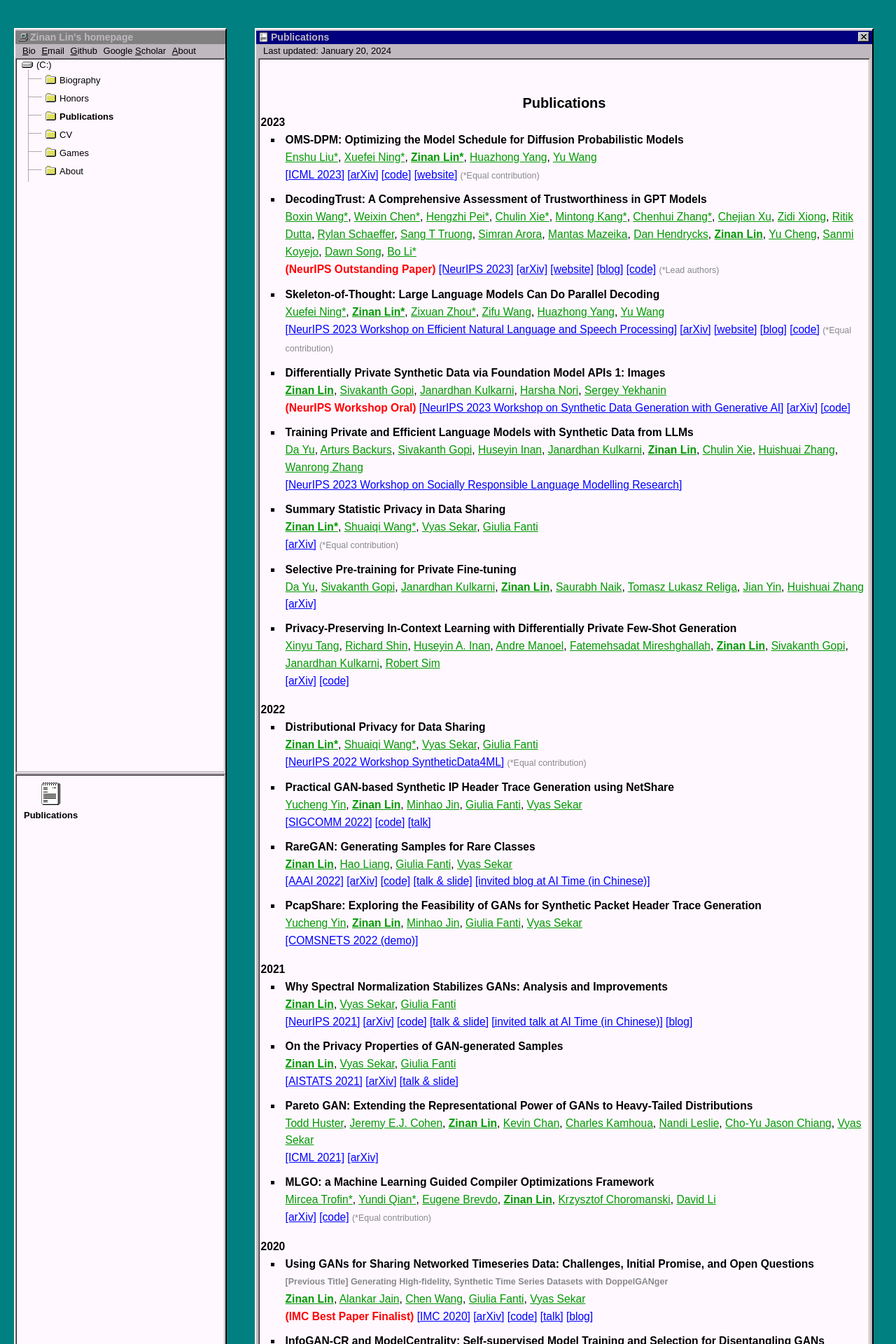
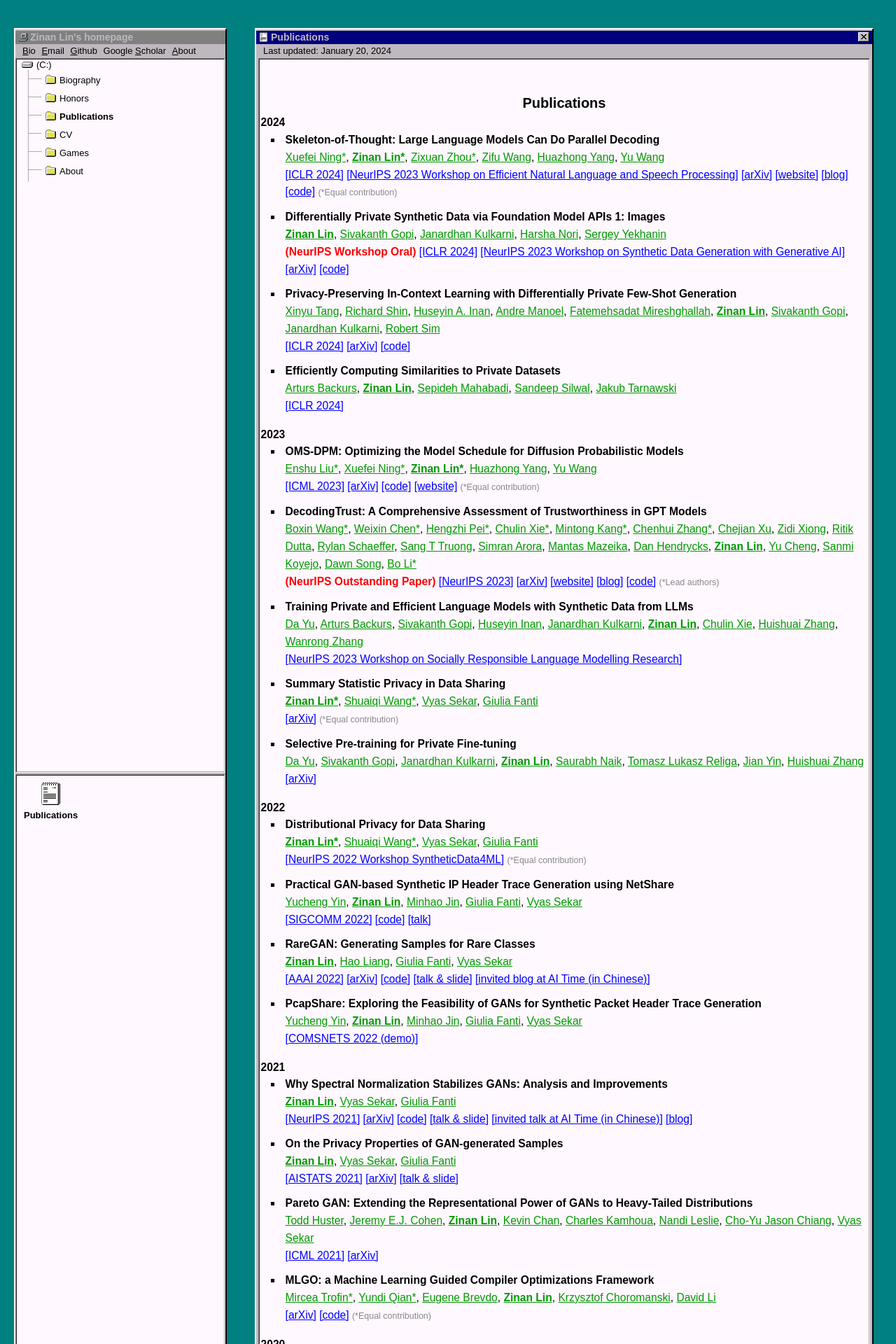
Before and after one commit to fjxmlzn/fjxmlzn.github.io, a Jekyll site: the page built from _publications/publications.html, in a window 1280 px wide. Shown: the top 1920 px of the page at 70% size. Built offline with Jekyll 4.4.1, drawn with Linux system fonts in a browser that asks for light colours.

Commit message:
update publications

```diff
--- a/_publications/publications.html
+++ b/_publications/publications.html
@@ -66,6 +66,102 @@ permalink: /publications/index.html
 </style>
 
 <h1><center>Publications</center></h1>
+
+
+<span class="publication_year">2024</span>
+<ul>
+    <li class='publication_li'>
+        <span class='publication_title'>Skeleton-of-Thought: Large Language Models Can Do Parallel Decoding</span>
+        <span class="publication_author">
+            <a href="#">Xuefei Ning*</a>,
+            <span class="publication_me"><a href="https://zinanlin.me/" target="_blank">Zinan Lin*</a></span>,
+            <a href="#">Zixuan Zhou*</a>,
+            <a href="#">Zifu Wang</a>,
+            <a href="#">Huazhong Yang</a>,
+            <a href="#">Yu Wang</a>
+        </span>
+        <span class='publication_journal'>
+            <a href="https://openreview.net/forum?id=mqVgBbNCm9" target="_blank">[ICLR 2024]</a>
+        </span>
+        <span class='publication_journal'>
+            <a href="#" target="_blank">[NeurIPS 2023 Workshop on Efficient Natural Language and Speech Processing]</a>
+        </span>
+        <span class='publication_journal'>
+            <a href="https://arxiv.org/abs/2307.15337" target="_blank">[arXiv]</a>
+        </span>
+        <span class='publication_journal'>
+            <a href="https://sites.google.com/view/sot-llm/home" target="_blank">[website]</a>
+        </span>
+        <span class='publication_journal'>
+            <a href="https://www.microsoft.com/en-us/research/blog/skeleton-of-thought-parallel-decoding-speeds-up-and-improves-llm-output/" target="_blank">[blog]</a>
+        </span>
+        <span class='publication_journal'>
+            <a href="https://github.com/imagination-research/sot" target="_blank">[code]</a>
+        </span>
+        <span class="publication_note">(*Equal contribution)</span>
+    </li>
+    <li class='publication_li'>
+        <span class='publication_title'>Differentially Private Synthetic Data via Foundation Model APIs 1: Images</span>
+        <span class="publication_author">
+            <span class="publication_me"><a href="https://zinanlin.me/" target="_blank">Zinan Lin</a></span>,
+            <a href="#">Sivakanth Gopi</a>,
+            <a href="#">Janardhan Kulkarni</a>,
+            <a href="#">Harsha Nori</a>,
+            <a href="#">Sergey Yekhanin</a>
+        </span>
+        <span class="publication_award">
+            (NeurIPS Workshop Oral)
+        </span>
+        <span class='publication_journal'>
+            <a href="https://openreview.net/forum?id=YEhQs8POIo" target="_blank">[ICLR 2024]</a>
+        </span>
+        <span class='publication_journal'>
+            <a href="#" target="_blank">[NeurIPS 2023 Workshop on Synthetic Data Generation with Generative AI]</a>
+        </span>
+        <span class='publication_journal'>
+            <a href="https://arxiv.org/abs/2305.15560" target="_blank">[arXiv]</a>
+        </span>
+        <span class='publication_journal'>
+            <a href="https://github.com/microsoft/DPSDA" target="_blank">[code]</a>
+        </span>
+    </li>
+    <li class='publication_li'>
+        <span class='publication_title'>Privacy-Preserving In-Context Learning with Differentially Private Few-Shot Generation</span>
+        <span class="publication_author">
+            <a href="#">Xinyu Tang</a>,
+            <a href="#">Richard Shin</a>,
+            <a href="#">Huseyin A. Inan</a>,
+            <a href="#">Andre Manoel</a>,
+            <a href="#">Fatemehsadat Mireshghallah</a>,
+            <span class="publication_me"><a href="https://zinanlin.me/" target="_blank">Zinan Lin</a></span>,
+            <a href="#">Sivakanth Gopi</a>,
+            <a href="#">Janardhan Kulkarni</a>,
+            <a href="#">Robert Sim</a>
+        </span>
+        <span class='publication_journal'>
+            <a href="https://openreview.net/forum?id=oZtt0pRnOl" target="_blank">[ICLR 2024]</a>
+        </span>
+        <span class='publication_journal'>
+            <a href="https://arxiv.org/abs/2309.11765" target="_blank">[arXiv]</a>
+        </span>
+        <span class='publication_journal'>
+            <a href="https://github.com/microsoft/dp-few-shot-generation" target="_blank">[code]</a>
+        </span>
+    </li>
+    <li class='publication_li'>
+        <span class='publication_title'>Efficiently Computing Similarities to Private Datasets</span>
+        <span class="publication_author">
+            <a href="#">Arturs Backurs</a>,
+            <span class="publication_me"><a href="https://zinanlin.me/" target="_blank">Zinan Lin</a></span>,
+            <a href="#">Sepideh Mahabadi</a>,
+            <a href="#">Sandeep Silwal</a>,
+            <a href="#">Jakub Tarnawski</a>
+        </span>
+        <span class='publication_journal'>
+            <a href="https://openreview.net/forum?id=HMe5CJv9dQ" target="_blank">[ICLR 2024]</a>
+        </span>
+    </li>
+</ul>
 
 <span class="publication_year">2023</span>
 <ul>
@@ -136,55 +232,6 @@ permalink: /publications/index.html
         <span class="publication_note">(*Lead authors)</span>
     </li>
     <li class='publication_li'>
-        <span class='publication_title'>Skeleton-of-Thought: Large Language Models Can Do Parallel Decoding</span>
-        <span class="publication_author">
-            <a href="#">Xuefei Ning*</a>,
-            <span class="publication_me"><a href="https://zinanlin.me/" target="_blank">Zinan Lin*</a></span>,
-            <a href="#">Zixuan Zhou*</a>,
-            <a href="#">Zifu Wang</a>,
-            <a href="#">Huazhong Yang</a>,
-            <a href="#">Yu Wang</a>
-        </span>
-        <span class='publication_journal'>
-            <a href="#" target="_blank">[NeurIPS 2023 Workshop on Efficient Natural Language and Speech Processing]</a>
-        </span>
-        <span class='publication_journal'>
-            <a href="https://arxiv.org/abs/2307.15337" target="_blank">[arXiv]</a>
-        </span>
-        <span class='publication_journal'>
-            <a href="https://sites.google.com/view/sot-llm/home" target="_blank">[website]</a>
-        </span>
-        <span class='publication_journal'>
-            <a href="https://www.microsoft.com/en-us/research/blog/skeleton-of-thought-parallel-decoding-speeds-up-and-improves-llm-output/" target="_blank">[blog]</a>
-        </span>
-        <span class='publication_journal'>
-            <a href="https://github.com/imagination-research/sot" target="_blank">[code]</a>
-        </span>
-        <span class="publication_note">(*Equal contribution)</span>
-    </li>
-    <li class='publication_li'>
-        <span class='publication_title'>Differentially Private Synthetic Data via Foundation Model APIs 1: Images</span>
-        <span class="publication_author">
-            <span class="publication_me"><a href="https://zinanlin.me/" target="_blank">Zinan Lin</a></span>,
-            <a href="#">Sivakanth Gopi</a>,
-            <a href="#">Janardhan Kulkarni</a>,
-            <a href="#">Harsha Nori</a>,
-            <a href="#">Sergey Yekhanin</a>
-        </span>
-        <span class="publication_award">
-            (NeurIPS Workshop Oral)
-        </span>
-        <span class='publication_journal'>
-            <a href="#" target="_blank">[NeurIPS 2023 Workshop on Synthetic Data Generation with Generative AI]</a>
-        </span>
-        <span class='publication_journal'>
-            <a href="https://arxiv.org/abs/2305.15560" target="_blank">[arXiv]</a>
-        </span>
-        <span class='publication_journal'>
-            <a href="https://github.com/microsoft/DPSDA" target="_blank">[code]</a>
-        </span>
-    </li>
-    <li class='publication_li'>
         <span class='publication_title'>Training Private and Efficient Language Models with Synthetic Data from LLMs</span>
         <span class="publication_author">
             <a href="#">Da Yu</a>,
@@ -198,7 +245,7 @@ permalink: /publications/index.html
             <a href="#">Wanrong Zhang</a>
         </span>
         <span class='publication_journal'>
-            <a href="#" target="_blank">[NeurIPS 2023 Workshop on Socially Responsible Language Modelling Research]</a>
+            <a href="https://openreview.net/forum?id=FKwtKzglFb" target="_blank">[NeurIPS 2023 Workshop on Socially Responsible Language Modelling Research]</a>
         </span>
     </li>
     <li class='publication_li'>
@@ -228,26 +275,6 @@ permalink: /publications/index.html
         </span>
         <span class='publication_journal'>
             <a href="https://arxiv.org/abs/2305.13865" target="_blank">[arXiv]</a>
-        </span>
-    </li>
-    <li class='publication_li'>
-        <span class='publication_title'>Privacy-Preserving In-Context Learning with Differentially Private Few-Shot Generation</span>
-        <span class="publication_author">
-            <a href="#">Xinyu Tang</a>,
-            <a href="#">Richard Shin</a>,
-            <a href="#">Huseyin A. Inan</a>,
-            <a href="#">Andre Manoel</a>,
-            <a href="#">Fatemehsadat Mireshghallah</a>,
-            <span class="publication_me"><a href="https://zinanlin.me/" target="_blank">Zinan Lin</a></span>,
-            <a href="#">Sivakanth Gopi</a>,
-            <a href="#">Janardhan Kulkarni</a>,
-            <a href="#">Robert Sim</a>
-        </span>
-        <span class='publication_journal'>
-            <a href="https://arxiv.org/abs/2309.11765" target="_blank">[arXiv]</a>
-        </span>
-        <span class='publication_journal'>
-            <a href="https://github.com/microsoft/dp-few-shot-generation" target="_blank">[code]</a>
         </span>
     </li>
 </ul>
```
